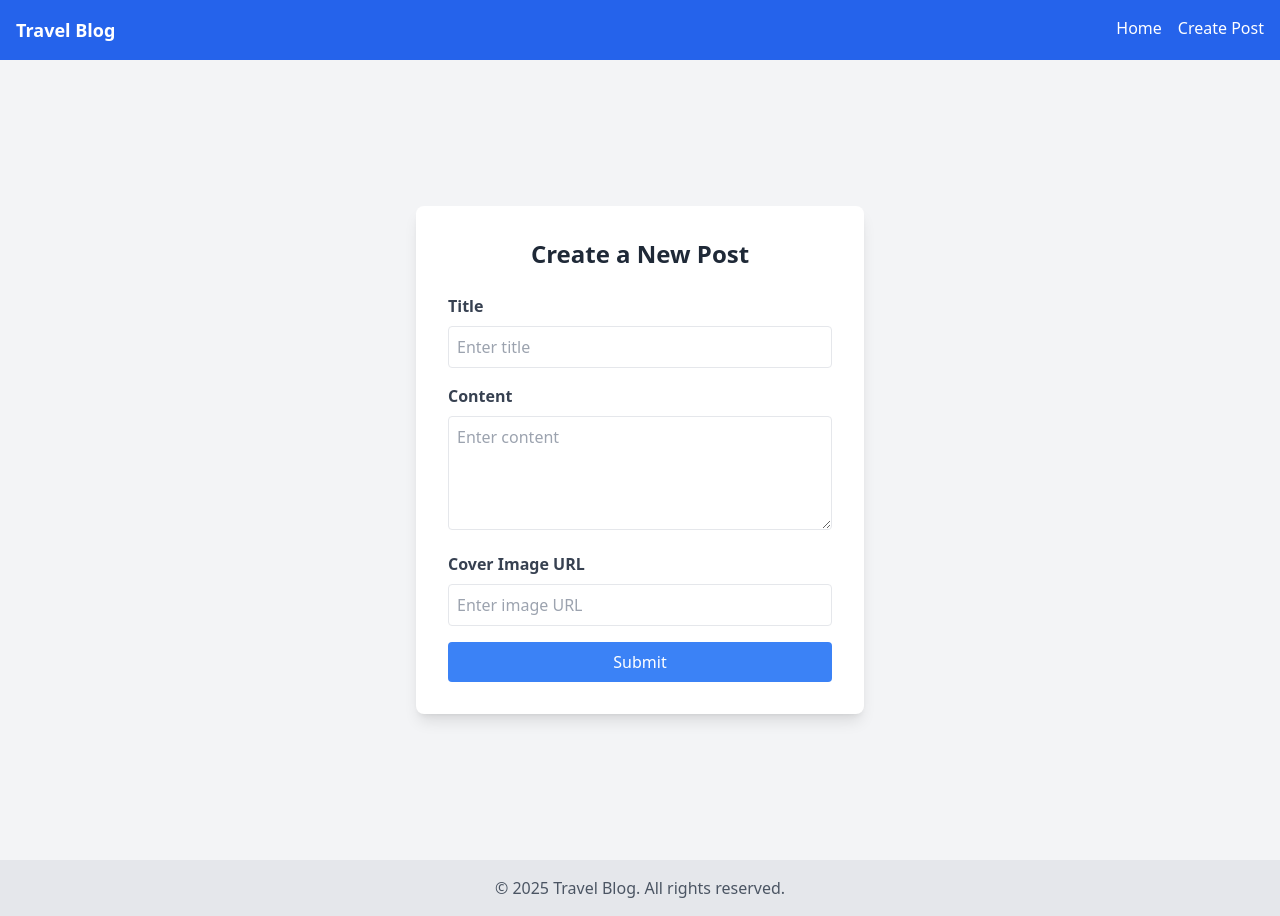
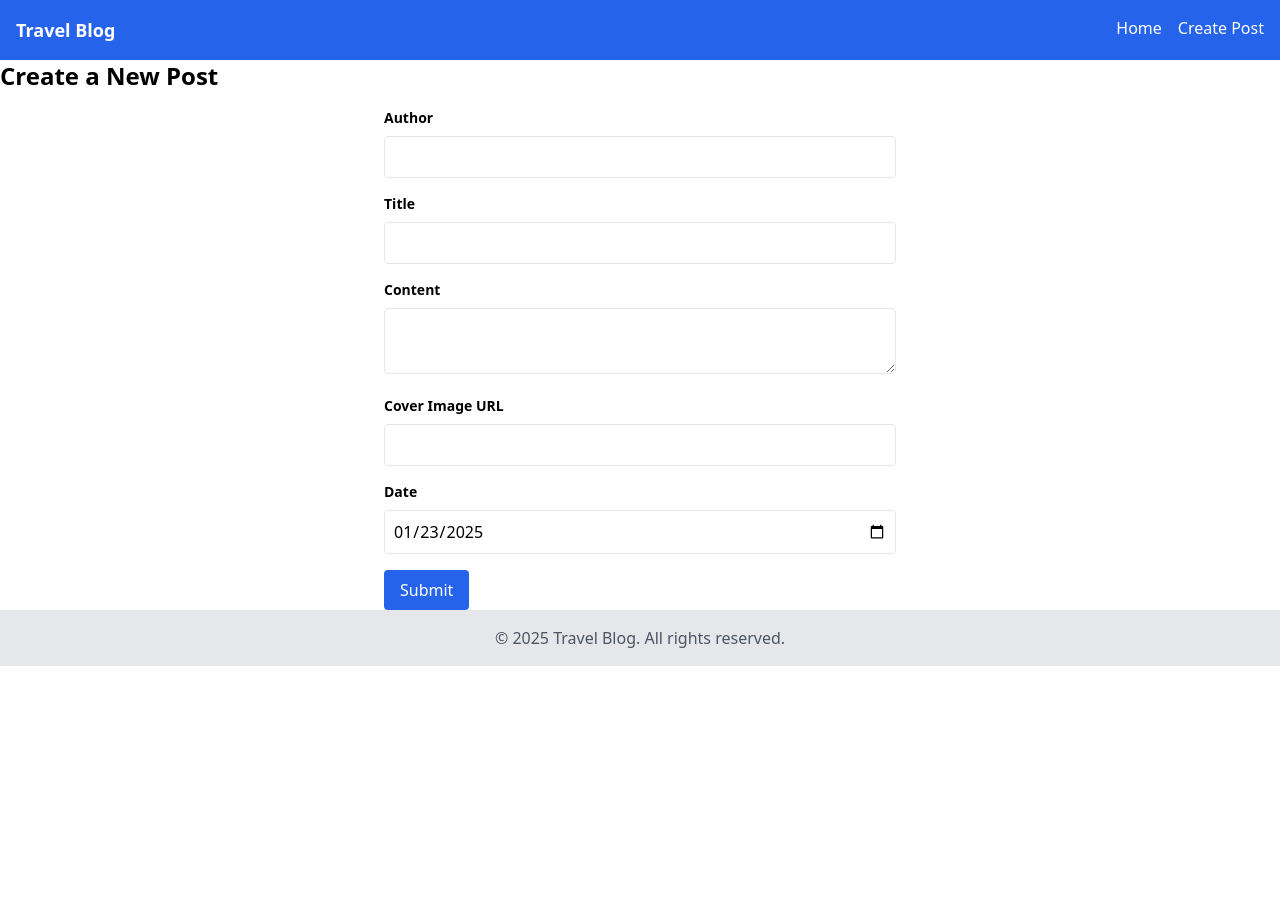
Before and after one commit to EnidaHebib/FullStack_Client, a React (Vite) app in the folder vite-project/: page /create in a window 1280 px wide. After the commit the page ends 800 px from the top, so only its background shows below. Built offline with nearby package versions, Linux system fonts and the light colour scheme.

Commit message:
fixed postform

```diff
--- a/vite-project/package.json
+++ b/vite-project/package.json
@@ -11,6 +11,7 @@
   },
   "dependencies": {
     "autoprefixer": "^10.4.20",
+    "cors": "^2.8.5",
     "postcss": "^8.5.1",
     "react": "^18.3.1",
     "react-dom": "^18.3.1",
--- a/vite-project/src/components/NavBar.jsx
+++ b/vite-project/src/components/NavBar.jsx
@@ -0,0 +1,9 @@
+<nav className="bg-blue-500 text-white p-4 shadow-md">
+  <div className="max-w-7xl mx-auto flex justify-between items-center">
+    <a href="/" className="text-lg font-bold hover:text-gray-200">Travel Blog</a>
+    <div className="flex space-x-4">
+      <a href="/" className="hover:text-gray-200">Home</a>
+      <a href="/create-post" className="hover:text-gray-200">Create Post</a>
+    </div>
+  </div>
+</nav>
--- a/vite-project/src/components/PostForm.jsx
+++ b/vite-project/src/components/PostForm.jsx
@@ -1,21 +1,33 @@
 import React, { useState } from 'react';
 
 const PostForm = ({ onSubmit, initialData = {} }) => {
+    const [id, setId] = useState(initialData.id || null); // Auto-incremented, no input field
+    const [author, setAuthor] = useState(initialData.author || ''); // New field for author
     const [title, setTitle] = useState(initialData.title || '');
     const [content, setContent] = useState(initialData.content || '');
     const [cover, setCover] = useState(initialData.cover || '');
+    const [date, setDate] = useState(initialData.date || new Date().toISOString().slice(0, 10)); // Default to today
 
     const handleSubmit = (e) => {
         e.preventDefault();
-        if (!title || !content || !cover) {
+        if (!author || !title || !content || !cover) {
             alert('All fields are required!');
             return;
         }
-        onSubmit({ title, content, cover });
+        onSubmit({ id, author, title, content, cover, date });
     };
 
     return (
         <form onSubmit={handleSubmit} className="container mx-auto max-w-lg">
+            <div className="mb-4">
+                <label className="block text-sm font-bold mb-2">Author</label>
+                <input
+                    type="text"
+                    value={author}
+                    onChange={(e) => setAuthor(e.target.value)}
+                    className="w-full border rounded p-2"
+                />
+            </div>
             <div className="mb-4">
                 <label className="block text-sm font-bold mb-2">Title</label>
                 <input
@@ -42,6 +54,15 @@ const PostForm = ({ onSubmit, initialData = {} }) => {
                     className="w-full border rounded p-2"
                 />
             </div>
+            <div className="mb-4">
+                <label className="block text-sm font-bold mb-2">Date</label>
+                <input
+                    type="date"
+                    value={date}
+                    onChange={(e) => setDate(e.target.value)}
+                    className="w-full border rounded p-2"
+                />
+            </div>
             <button type="submit" className="bg-blue-600 text-white px-4 py-2 rounded">
                 Submit
             </button>
--- a/vite-project/src/pages/CreatePost.jsx
+++ b/vite-project/src/pages/CreatePost.jsx
@@ -1,57 +1,18 @@
-import React from "react";
+import React from 'react';
+import PostForm from '../components/PostForm'; // Adjust the path to match your folder structure
 
-function CreatePost() {
-  return (
-    <div className="flex items-center justify-center min-h-screen bg-gray-100">
-      <div className="bg-white p-8 rounded-lg shadow-lg w-full max-w-md">
-        <h2 className="text-2xl font-bold mb-6 text-center text-gray-800">Create a New Post</h2>
-        <form>
-          <div className="mb-4">
-            <label htmlFor="title" className="block text-gray-700 font-bold mb-2">
-              Title
-            </label>
-            <input
-              id="title"
-              type="text"
-              className="border rounded w-full p-2"
-              placeholder="Enter title"
-            />
-          </div>
+const CreatePost = () => {
+    const handleFormSubmit = (formData) => {
+        console.log('Form submitted with data:', formData);
+        // You can send the data to a backend API here using fetch or axios
+    };
 
-          <div className="mb-4">
-            <label htmlFor="content" className="block text-gray-700 font-bold mb-2">
-              Content
-            </label>
-            <textarea
-              id="content"
-              className="border rounded w-full p-2"
-              placeholder="Enter content"
-              rows="4"
-            ></textarea>
-          </div>
-
-          <div className="mb-4">
-            <label htmlFor="image" className="block text-gray-700 font-bold mb-2">
-              Cover Image URL
-            </label>
-            <input
-              id="image"
-              type="text"
-              className="border rounded w-full p-2"
-              placeholder="Enter image URL"
-            />
-          </div>
-
-          <button
-            type="submit"
-            className="w-full bg-blue-500 text-white py-2 px-4 rounded hover:bg-blue-600"
-          >
-            Submit
-          </button>
-        </form>
-      </div>
-    </div>
-  );
-}
+    return (
+        <div className="container mx-auto">
+            <h1 className="text-2xl font-bold mb-4">Create a New Post</h1>
+            <PostForm onSubmit={handleFormSubmit} />
+        </div>
+    );
+};
 
 export default CreatePost;
--- a/vite-project/tailwind.config.js
+++ b/vite-project/tailwind.config.js
@@ -1,8 +1,11 @@
 /** @type {import('tailwindcss').Config} */
-export default {
-  content: [],
+module.exports = {
+  content: [
+    "./src/**/*.{html,js,jsx,ts,tsx}", // Include JSX and TSX files
+    "./public/index.html",             // Include index.html (if applicable)
+  ],
   theme: {
     extend: {},
   },
   plugins: [],
-}
+};
```
Also changed, not shown: 1 other file (tests, documents, lock files or other folders).
